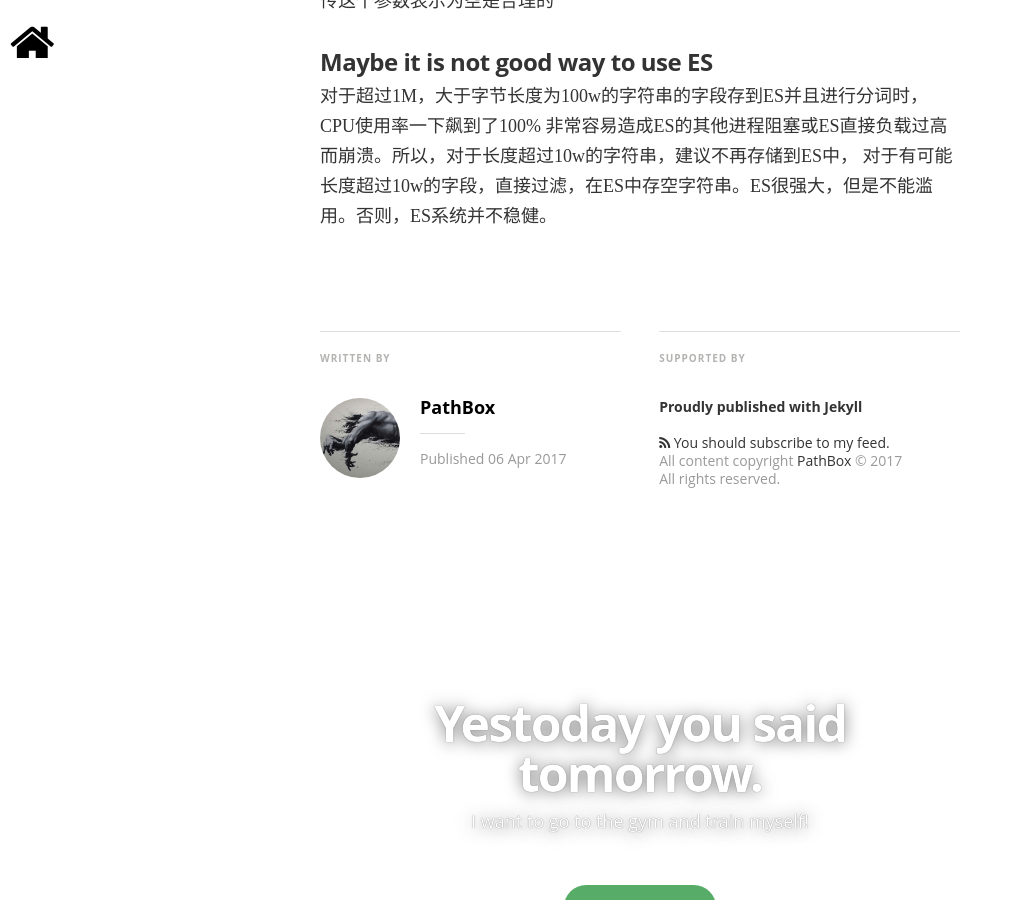
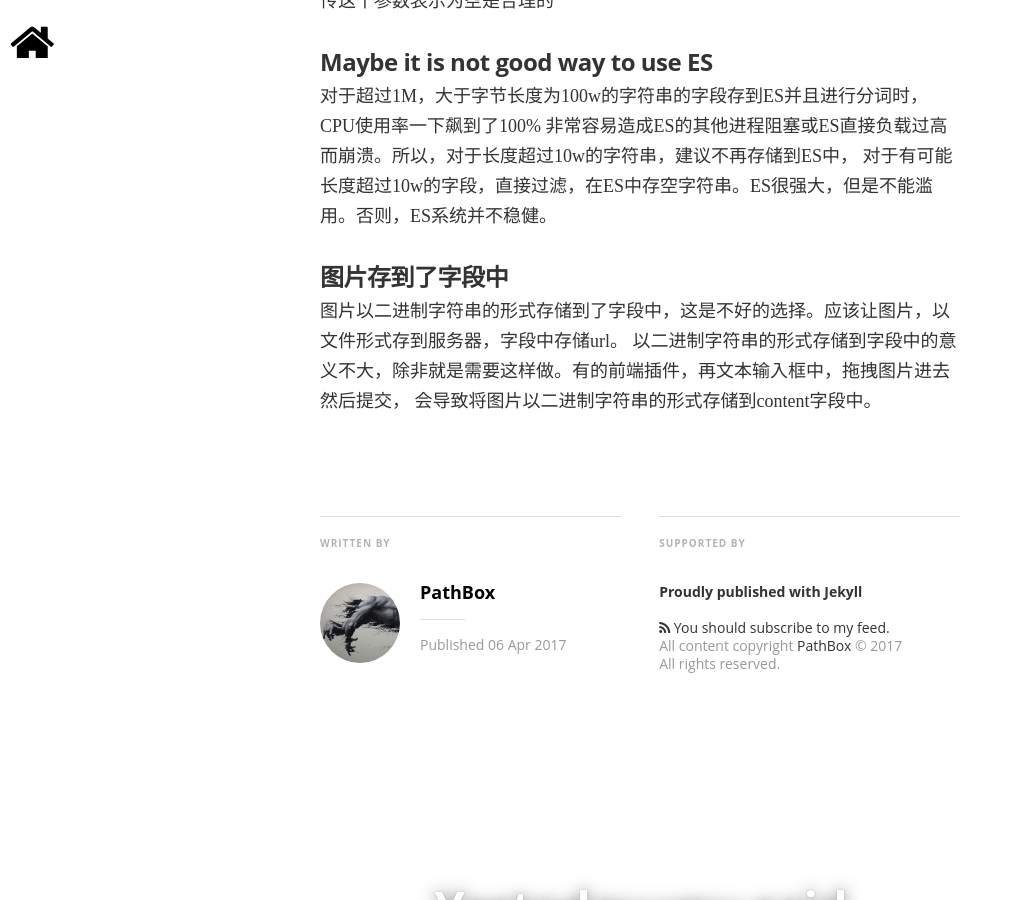
Before and after one commit to pathbox/pathbox.github.io, a Jekyll site: the page built from _posts/2017-04-06-work-summary-in-Udesk-three.md, in a window 1280 px wide and 900 px high, scrolled down 2695 px. Shown: the whole window, without its empty margins (0-1012 px from the left). Built offline with Jekyll 4.4.1, drawn with Linux system fonts in a browser that asks for light colours; nearby versions of some CDN libraries; some web fonts are replaced; comment, search, counter and statistics services are not loaded.

Commit message:
应该让图片，以文件形式存到服务器，字段中存储url

```diff
--- a/_posts/2017-04-06-work-summary-in-Udesk-three.md
+++ b/_posts/2017-04-06-work-summary-in-Udesk-three.md
@@ -71,3 +71,9 @@ cellphone = "" 或者 cellphone 不传 是可以判断电话号码为空
 对于超过1M，大于字节长度为100w的字符串的字段存到ES并且进行分词时，CPU使用率一下飙到了100%
 非常容易造成ES的其他进程阻塞或ES直接负载过高而崩溃。所以，对于长度超过10w的字符串，建议不再存储到ES中，
 对于有可能长度超过10w的字段，直接过滤，在ES中存空字符串。ES很强大，但是不能滥用。否则，ES系统并不稳健。
+
+
+##### 图片存到了字段中
+图片以二进制字符串的形式存储到了字段中，这是不好的选择。应该让图片，以文件形式存到服务器，字段中存储url。
+以二进制字符串的形式存储到字段中的意义不大，除非就是需要这样做。有的前端插件，再文本输入框中，拖拽图片进去然后提交，
+会导致将图片以二进制字符串的形式存储到content字段中。
```
